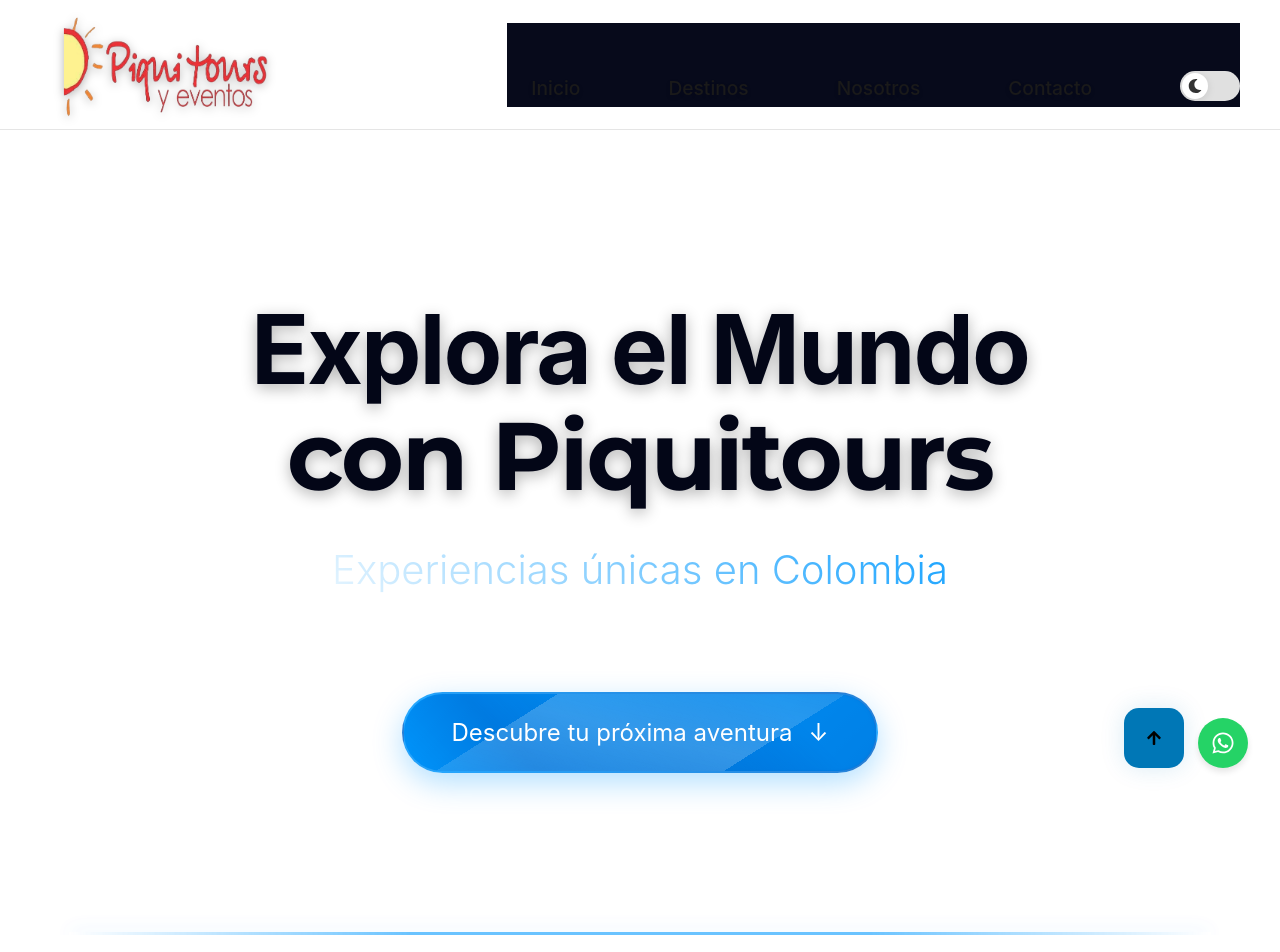
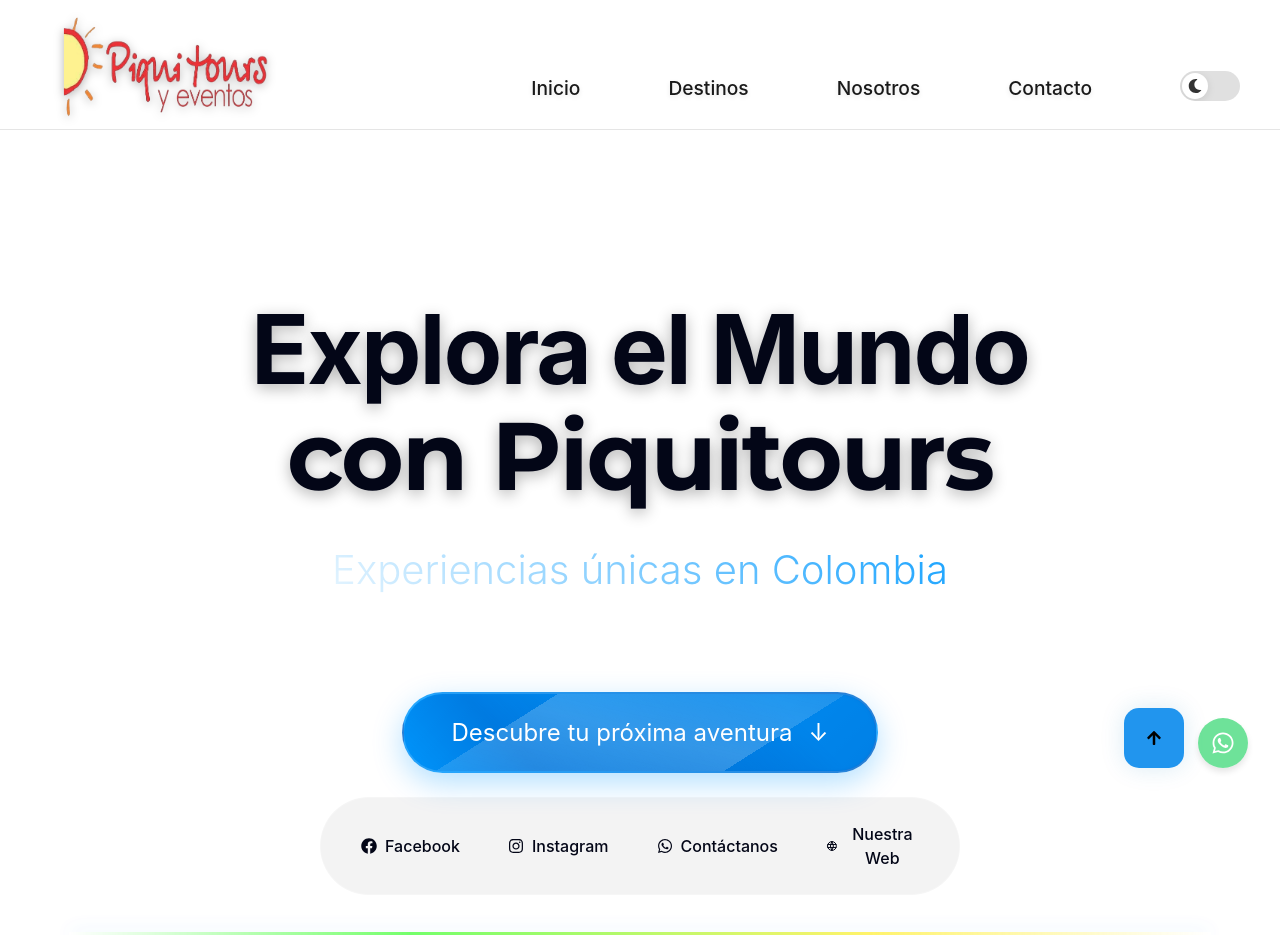
Before and after one commit to saryCas/piquitours, a React (Vite) app: page / in a window 1280 px wide. Shown: the top 952 px of the page. Built offline with nearby package versions, Linux system fonts and the light colour scheme.

Commit message:
Improvements and optimizations in styles were implemented

```diff
--- a/src/components/styles/Footer.css
+++ b/src/components/styles/Footer.css
@@ -211,7 +211,8 @@
   position: fixed;
   bottom: clamp(1.5rem, 3vw, 2rem);
   right: clamp(5.5rem, 10vw, 6rem); /* Ajustar para dejar espacio al botón de WhatsApp */
-  background: #0086EC;
+  background: #0086ecde;
+  backdrop-filter: blur(3px);
   color: #000;
   width: clamp(50px, 8vw, 60px);
   height: clamp(50px, 8vw, 60px);
@@ -234,7 +235,8 @@
   position: fixed;
   bottom: clamp(1.5rem, 3vw, 2rem); /* Alinear con el botón "back-to-top" */
   right: clamp(1.5rem, 3vw, 2rem); /* Ubicar al lado del botón "back-to-top" */
-  background-color: #25D366;
+  background-color: #25d365a9;
+  backdrop-filter: blur(3px);
   color: #fff;
   border-radius: 50%;
   width: 50px;
@@ -373,8 +375,13 @@
 }
 
 body:not(.dark-mode) .back-to-top {
-  background: var(--primary-color);
   box-shadow: 0 0 25px rgba(0, 119, 182, 0.15);
 }
 
+body:not(.dark-mode) .newsletter-text, .footer-bottom > * {
+  color: var(--text-color-light);
+}
+
+
+
 /* ******************************************* */
--- a/src/components/styles/Header.css
+++ b/src/components/styles/Header.css
@@ -182,10 +182,10 @@
 
   .nav {
     position: fixed;
-    top: 120px;
+    top: 90px;
     left: 0;
     width: 100%;
-    height: calc(100vh - 120px);
+    height: calc(100vh - 90px);
     background: rgba(3, 6, 23, 0.98);
     backdrop-filter: blur(15px);
     flex-direction: column;
@@ -281,6 +281,14 @@
   .menu-toggle {
     color: #1a1a1a;
   }
+    @media (max-width: 768px) {
+      .nav {
+        background: #ffffffaf;
+      }
+      .nav-links a {
+        background-color: #f3f3f3;
+      }
+    }
 }
 
 /* ===== BLOQUEO DE SCROLL ===== */
--- a/src/components/styles/Hero.css
+++ b/src/components/styles/Hero.css
@@ -195,7 +195,6 @@
   }
 }
 
-/* Añade esto al final de Hero.css */
 .hero::after {
   content: '';
   position: absolute;
@@ -285,5 +284,19 @@
       #0907a5 75%,
       #0066cc 100%);
     }
+
+  .redes-sociales {
+      background-color: #F3F3F3;
+  }
+  .redes-sociales a {
+    color:  var(--text-color-light);;
+  }
+    .hero::after {
+      background: linear-gradient(90deg,
+            transparent 0%,
+            rgba(17, 255, 0, 0.8) 30%,
+            rgba(255, 234, 0, 0.8) 70%,
+            transparent 100%);
+    }
 }
 /* ********** */
```
